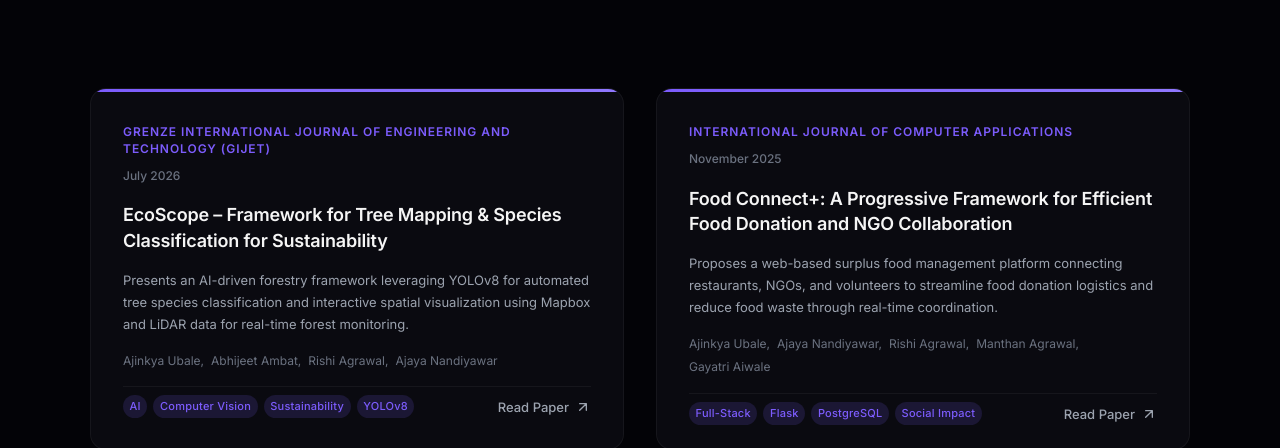
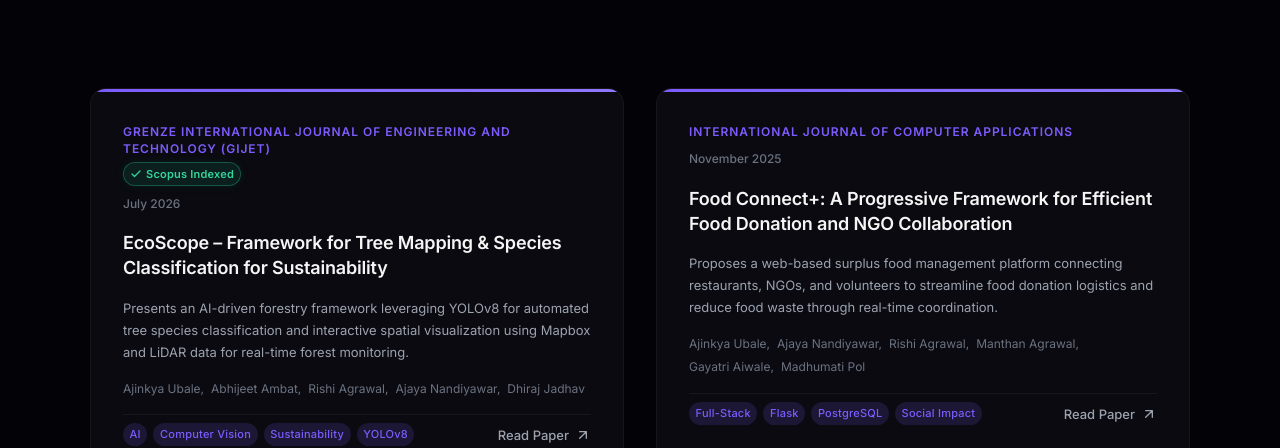
Before and after one commit to ajstarks117/Ajinkya-Ubale, a React (Vite) app: page / in a window 1280 px wide. Shown: the part 6820-7268 px from the top of the page. Built offline with nearby package versions, Linux system fonts and the light colour scheme.

Commit message:
feat: add Scopus Indexed badge to publications and update authors

```diff
--- a/src/components/Publications.tsx
+++ b/src/components/Publications.tsx
@@ -35,7 +35,27 @@
 
               <div className="publication-body">
                 <div className="publication-meta">
-                  <span className="publication-journal">{pub.journal}</span>
+                  <div className="publication-journal-group">
+                    <span className="publication-journal">{pub.journal}</span>
+                    {pub.isScopusIndexed && (
+                      <span className="scopus-badge" title="Scopus Indexed Journal">
+                        <svg
+                          width="12"
+                          height="12"
+                          viewBox="0 0 24 24"
+                          fill="none"
+                          stroke="currentColor"
+                          strokeWidth="2.5"
+                          strokeLinecap="round"
+                          strokeLinejoin="round"
+                          aria-hidden="true"
+                        >
+                          <polyline points="20 6 9 17 4 12" />
+                        </svg>
+                        Scopus Indexed
+                      </span>
+                    )}
+                  </div>
                   <span className="publication-date">{pub.date}</span>
                 </div>
 
--- a/src/data/publications.ts
+++ b/src/data/publications.ts
@@ -8,6 +8,7 @@
   url: string;
   tags: string[];
   abstract?: string;
+  isScopusIndexed?: boolean;
 }
 
 export const publications: Publication[] = [
@@ -24,9 +25,11 @@
       'Abhijeet Ambat',
       'Rishi Agrawal',
       'Ajaya Nandiyawar',
+      'Dhiraj Jadhav'
     ],
     url: 'https://thegrenze.com/abstract/journal/7662',
     tags: ['AI', 'Computer Vision', 'Sustainability', 'YOLOv8'],
+    isScopusIndexed: true,
     abstract:
       'Presents an AI-driven forestry framework leveraging YOLOv8 for automated tree species classification and interactive spatial visualization using Mapbox and LiDAR data for real-time forest monitoring.',
   },
@@ -43,9 +46,11 @@
       'Rishi Agrawal',
       'Manthan Agrawal',
       'Gayatri Aiwale',
+      'Madhumati Pol',
     ],
     url: 'https://www.ijcaonline.org/archives/volume187/number52/food-connect-a-progressive-framework-for-efficient-food-donation-and-ngo-collaboration/',
     tags: ['Full-Stack', 'Flask', 'PostgreSQL', 'Social Impact'],
+    isScopusIndexed: false,
     abstract:
       'Proposes a web-based surplus food management platform connecting restaurants, NGOs, and volunteers to streamline food donation logistics and reduce food waste through real-time coordination.',
   },
--- a/src/styles/index.css
+++ b/src/styles/index.css
@@ -1407,6 +1407,13 @@
   flex-wrap: wrap;
 }
 
+.publication-journal-group {
+  display: flex;
+  align-items: center;
+  gap: var(--space-xs);
+  flex-wrap: wrap;
+}
+
 .publication-journal {
   font-size: var(--text-xs);
   font-weight: 600;
@@ -1416,6 +1423,22 @@
   line-height: 1.4;
 }
 
+.scopus-badge {
+  display: inline-flex;
+  align-items: center;
+  gap: 4px;
+  font-size: 0.6875rem;
+  font-weight: 600;
+  color: #34d399;
+  background: rgba(16, 185, 129, 0.12);
+  border: 1px solid rgba(52, 211, 153, 0.3);
+  padding: 0.15em 0.55em;
+  border-radius: var(--radius-full);
+  letter-spacing: 0.02em;
+  white-space: nowrap;
+  box-shadow: 0 0 10px rgba(16, 185, 129, 0.1);
+}
+
 .publication-date {
   font-size: var(--text-xs);
   color: var(--text-tertiary);
@@ -1476,6 +1499,8 @@
 }
 
 .publication-tag {
+  display: inline-flex;
+  align-items: center;
   font-size: 0.6875rem;
   font-weight: 500;
   color: var(--accent);
@@ -1486,6 +1511,13 @@
   white-space: nowrap;
 }
 
+.publication-tag.scopus-tag {
+  color: #34d399;
+  background: rgba(16, 185, 129, 0.15);
+  border: 1px solid rgba(52, 211, 153, 0.35);
+  font-weight: 600;
+}
+
 .publication-link {
   display: inline-flex;
   align-items: center;
```
